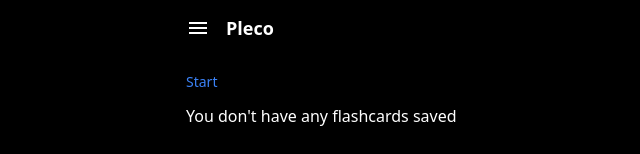
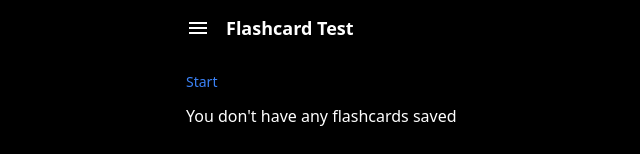
Before and after one commit to bryanjenningz/japanese-dictionary, a Next.js app: page /new-flashcard-test in a window 1280 px wide. Shown: the top 154 px of the page, without its empty margins (134-774 px from the left). Built offline with nearby package versions, Linux system fonts and the light colour scheme.

Commit message:
Rename values

```diff
--- a/package.json
+++ b/package.json
@@ -1,5 +1,5 @@
 {
-  "name": "react-pleco",
+  "name": "japanese-dictionary",
   "version": "0.1.0",
   "private": true,
   "scripts": {
--- a/src/components/ClipReaderHeader.tsx
+++ b/src/components/ClipReaderHeader.tsx
@@ -31,7 +31,7 @@ const UnselectedTextMenu = ({ openSideMenu }: { openSideMenu: () => void }) => {
       </button>
 
       <div className="relative flex grow">
-        <h1 className="text-lg font-semibold">Pleco</h1>
+        <h1 className="text-lg font-semibold">Clip Reader</h1>
       </div>
 
       <button
--- a/src/components/FlashcardTestHeader.tsx
+++ b/src/components/FlashcardTestHeader.tsx
@@ -58,7 +58,7 @@ export const FlashcardTestHeader = ({
             </button>
 
             <div className="relative flex grow">
-              <h1 className="text-lg font-semibold">Pleco</h1>
+              <h1 className="text-lg font-semibold">Flashcard Test</h1>
             </div>
 
             <button
--- a/src/components/SimpleHeader.tsx
+++ b/src/components/SimpleHeader.tsx
@@ -4,8 +4,10 @@ import { useStore } from "~/stores/useStore";
 import { classNames } from "~/utils/classNames";
 
 export const SimpleHeader = ({
+  title,
   openSideMenu,
 }: {
+  title: string;
   openSideMenu: () => void;
 }) => {
   const isDarkMode = useStore(useDarkModeStore, (x) => x.isDarkMode) ?? true;
@@ -29,7 +31,7 @@ export const SimpleHeader = ({
           </button>
 
           <div className="relative flex grow">
-            <h1 className="text-lg font-semibold">Pleco</h1>
+            <h1 className="text-lg font-semibold">{title}</h1>
           </div>
         </section>
       </div>
--- a/src/components/WordHeader.tsx
+++ b/src/components/WordHeader.tsx
@@ -52,7 +52,7 @@ export const WordHeader = ({
               <ArrowBackIcon />
             </button>
 
-            <h1 className="grow text-lg font-semibold">Pleco</h1>
+            <h1 className="grow text-lg font-semibold">Dictionary</h1>
 
             {wordEntryIsFlashcard ? (
               <button
--- a/src/pages/_app.tsx
+++ b/src/pages/_app.tsx
@@ -9,10 +9,10 @@ const MyApp: AppType = ({ Component, pageProps }) => {
   return (
     <>
       <Head>
-        <title>React Pleco</title>
+        <title>Japanese Dictionary</title>
         <meta
           name="description"
-          content="A Japanese Pleco clone web app written with React, TypeScript, Next.js, TailwindCSS, and Zustand."
+          content="A Japanese progressive web app written with React, TypeScript, Next.js, TailwindCSS, and Zustand. Inspired by Pleco. Initialized with create-t3-app."
         />
         <link rel="icon" href="/favicon.ico" />
         <meta name="theme-color" content="#000" />
--- a/src/pages/new-flashcard-test.tsx
+++ b/src/pages/new-flashcard-test.tsx
@@ -70,7 +70,10 @@ export default function NewFlashcardTest() {
         isDarkMode ? "bg-black text-white" : "bg-white text-black",
       )}
     >
-      <SimpleHeader openSideMenu={() => setIsSideMenuOpen(true)} />
+      <SimpleHeader
+        title="Flashcard Test"
+        openSideMenu={() => setIsSideMenuOpen(true)}
+      />
 
       <SideMenu
         isSideMenuOpen={isSideMenuOpen}
--- a/src/pages/settings.tsx
+++ b/src/pages/settings.tsx
@@ -63,7 +63,10 @@ export default function Settings() {
         isDarkMode ? "bg-black text-white" : "bg-white text-black",
       )}
     >
-      <SimpleHeader openSideMenu={() => setIsSideMenuOpen(true)} />
+      <SimpleHeader
+        title="Settings"
+        openSideMenu={() => setIsSideMenuOpen(true)}
+      />
 
       <SideMenu
         isSideMenuOpen={isSideMenuOpen}
```
Also changed, not shown: public/app.webmanifest.
